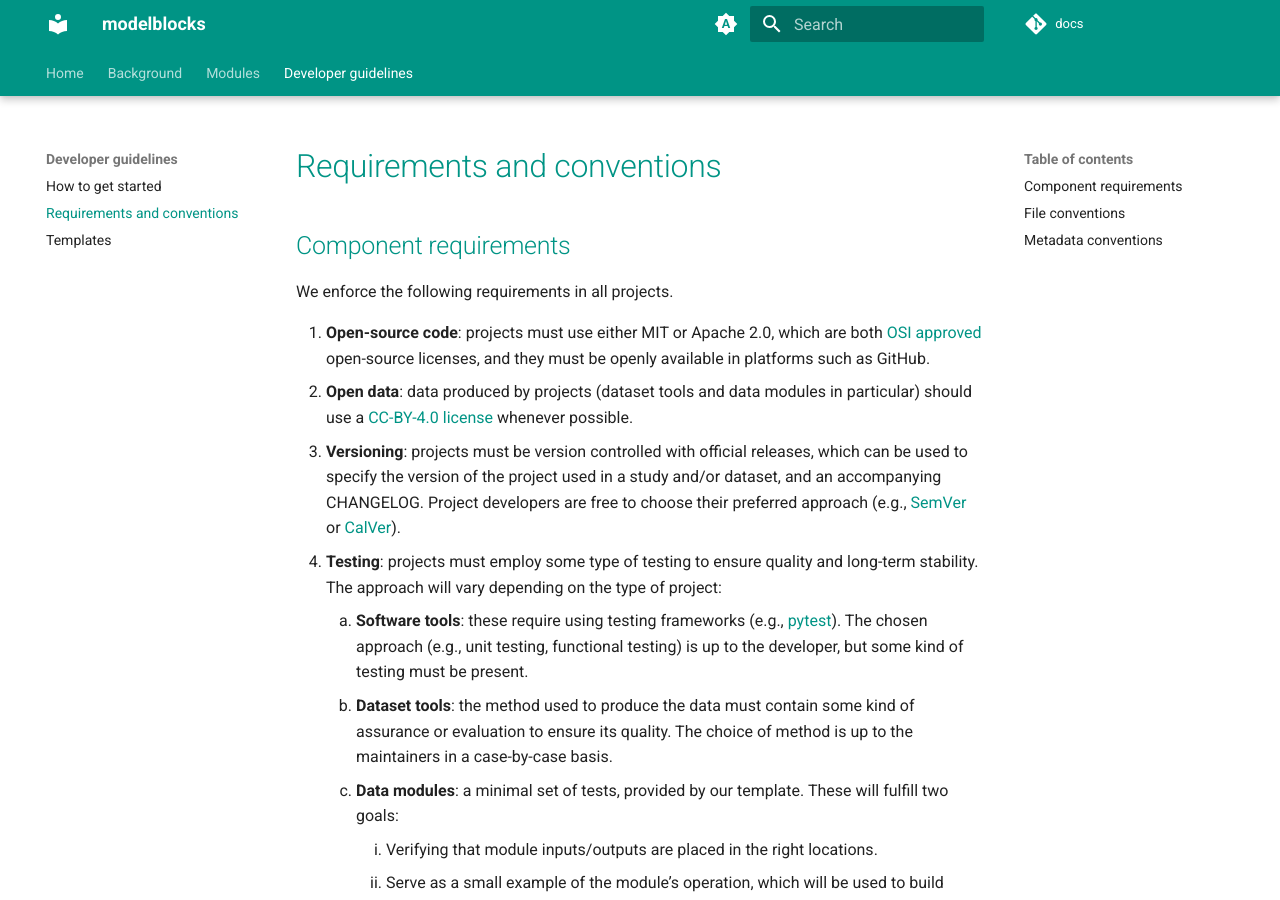
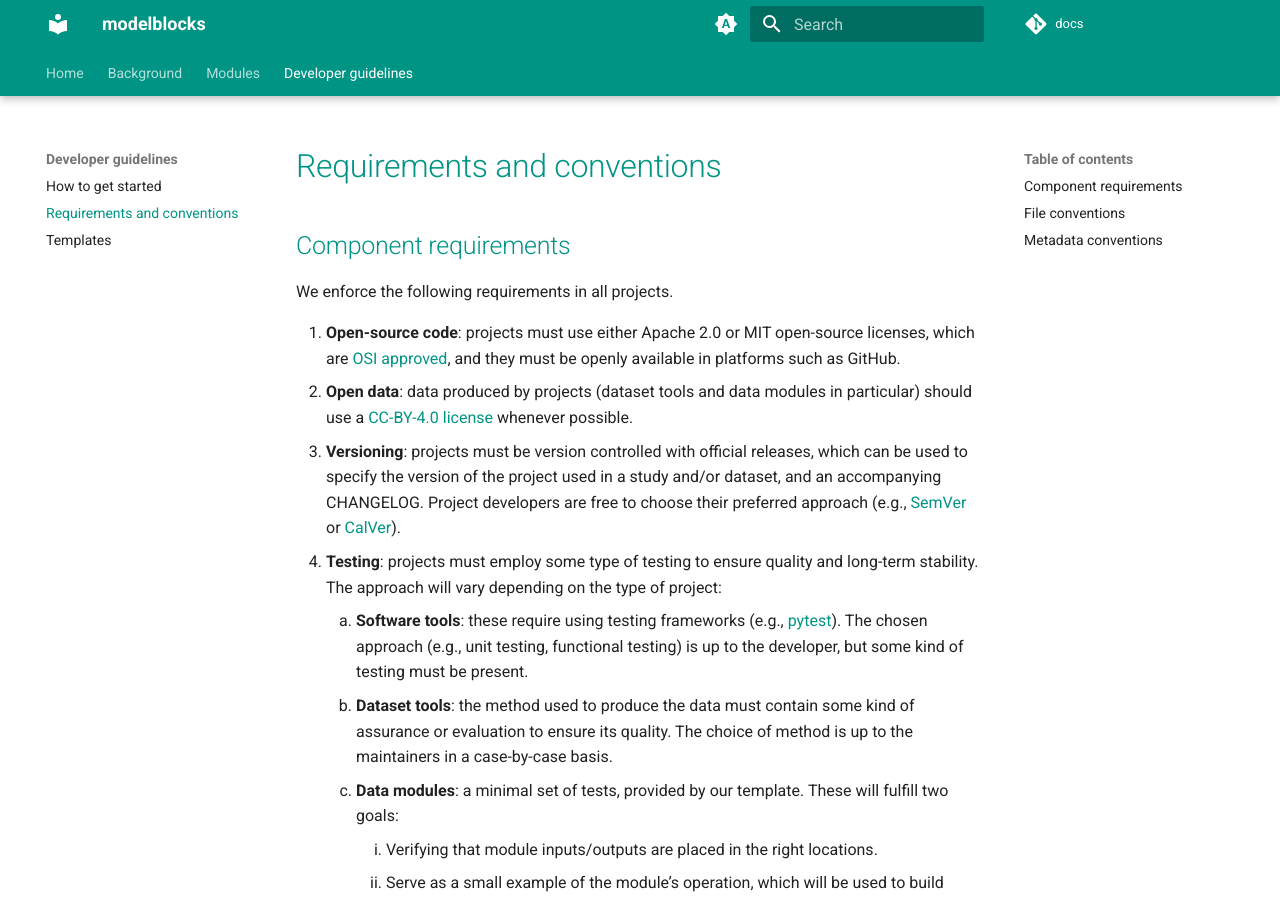
Before and after one commit to modelblocks-org/docs, an MkDocs documentation site: the page built from docs/Developer_guidelines/requirements.md, in a window 1280 px wide and 900 px high. Built offline with MkDocs 1.6.1 and Material for MkDocs 9.7.7, drawn with Linux system fonts in a browser that asks for light colours; comment, search, counter and statistics services are not loaded.

Commit message:
text update

```diff
--- a/docs/Developer_guidelines/requirements.md
+++ b/docs/Developer_guidelines/requirements.md
@@ -4,7 +4,7 @@
 
 We enforce the following requirements in all projects.
 
-1. **Open-source code**: projects must use either MIT or Apache 2.0, which are both [OSI approved](https://opensource.org/licenses) open-source licenses, and they must be openly available in platforms such as GitHub.
+1. **Open-source code**: projects must use either Apache 2.0 or MIT open-source licenses, which are [OSI approved](https://opensource.org/licenses), and they must be openly available in platforms such as GitHub.
 2. **Open data**: data produced by projects (dataset tools and data modules in particular) should use a [CC-BY-4.0 license](https://creativecommons.org/licenses/by/4.0/) whenever possible.
 3. **Versioning**: projects must be version controlled with official releases, which can be used to specify the version of the project used in a study and/or dataset, and an accompanying CHANGELOG. Project developers are free to choose their preferred approach (e.g., [SemVer](https://semver.org/) or [CalVer](https://calver.org/)).
 4. **Testing**: projects must employ some type of testing to ensure quality and long-term stability. The approach will vary depending on the type of project:
```
Also changed, not shown: other parts of docs/Developer_guidelines/requirements.md (+1 -1 lines).
